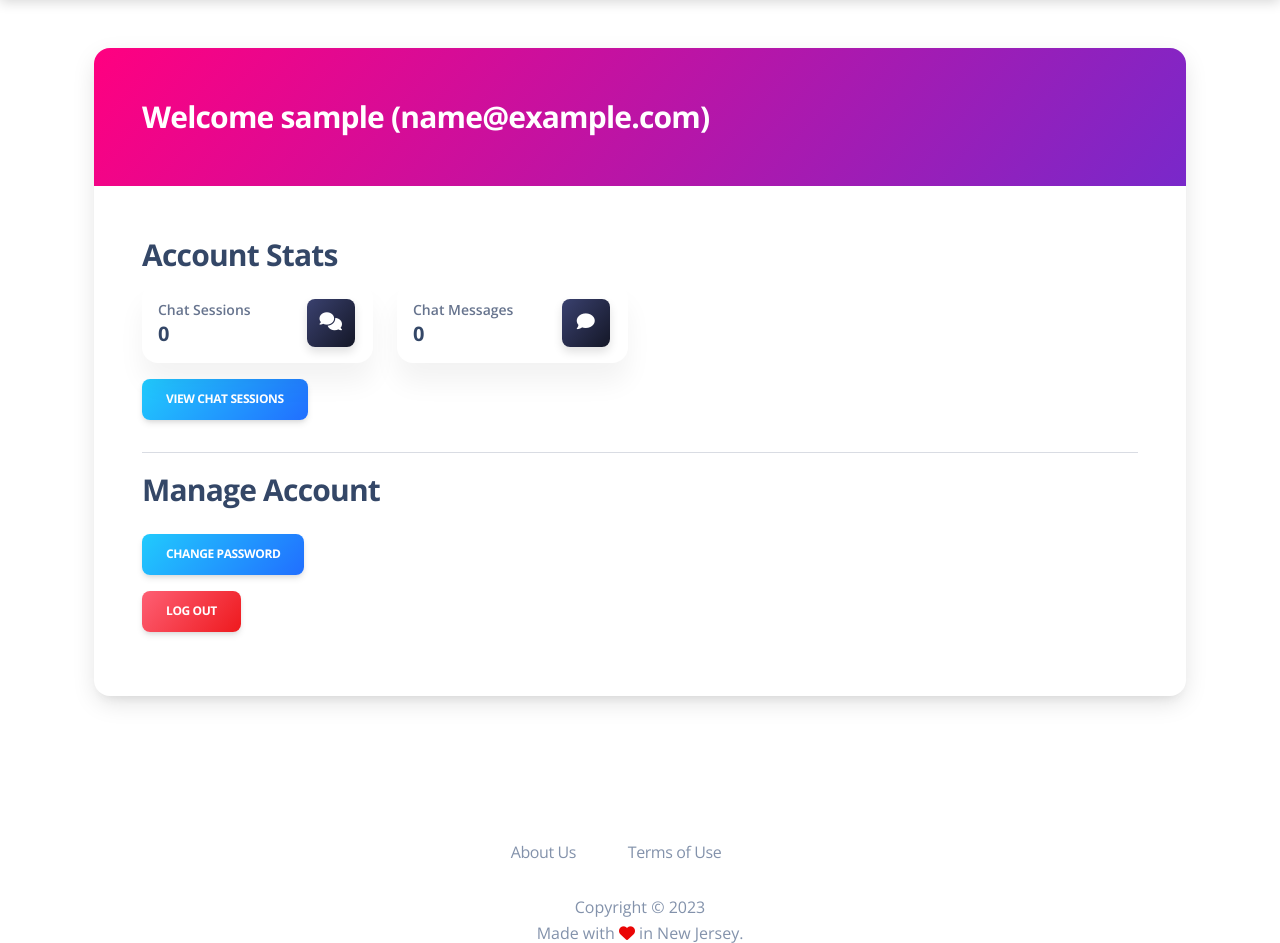
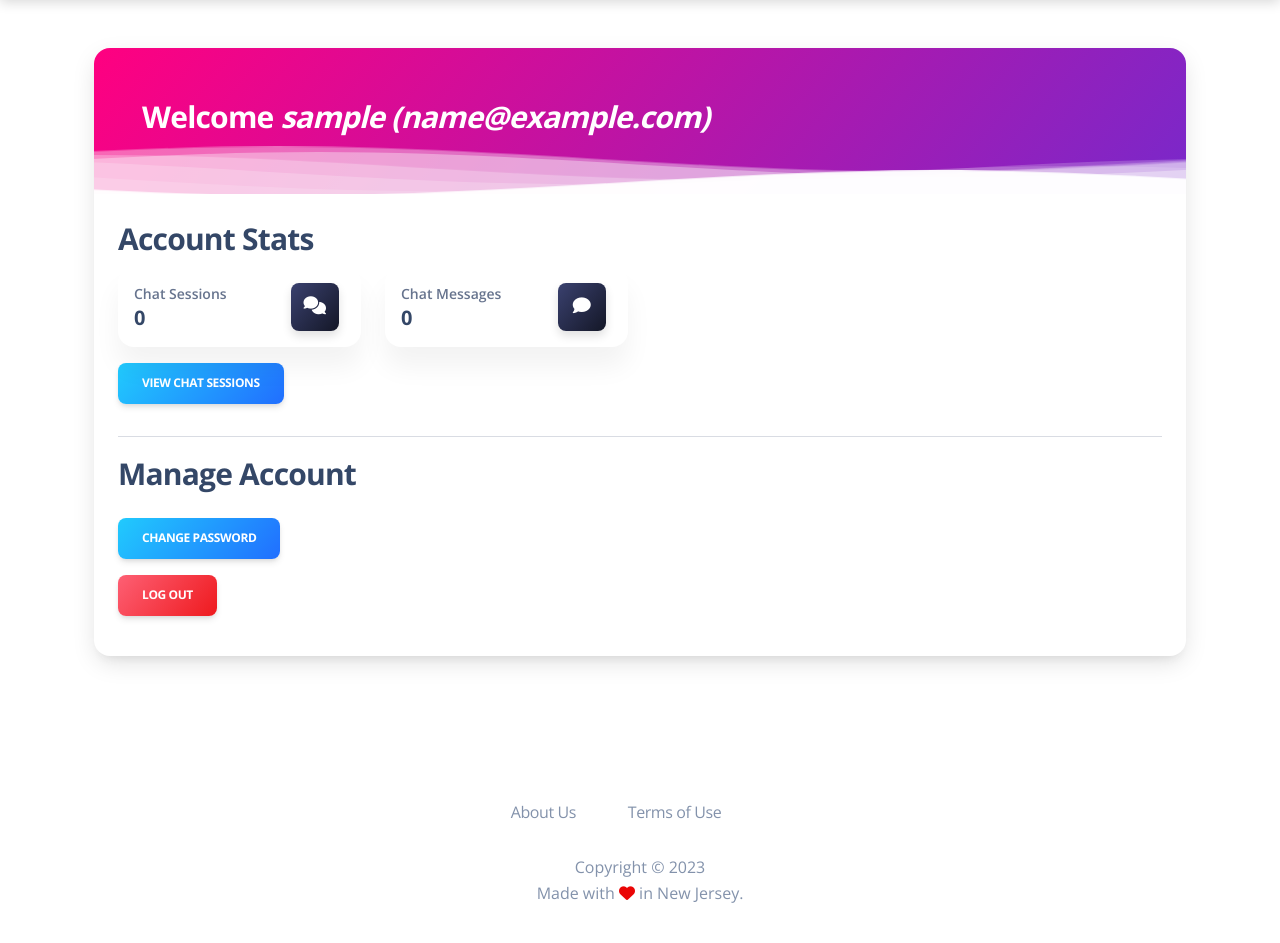
Before and after one commit to daugaard/rulesbot, a Django app: page /users/ in a window 1280 px wide. Shown: the part 57-1000 px from the top of the page. After the commit the page ends 960 px from the top, so only its background shows below. Run offline with Django 4.2, Linux system fonts and the light colour scheme; a user stored in the database is signed in; tables that the repository leaves empty hold one stand-in row (values such as "Sample post"); data that the repository does not hold is empty; parts of the project's set-up code (start-up, migrations or seed data) failed here and were passed over; some libraries are stand-ins or nearby versions.

Commit message:
more styling.

```diff
--- a/users/templates/users/account.html
+++ b/users/templates/users/account.html
@@ -9,9 +9,24 @@
             <div class="col-12">
                 <div class="card shadow-lg mb-5">
                     <div class="card-header bg-gradient-primary p-5 position-relative">
-                        <h3 class="text-white mb-0">Welcome {{ user.username }} ({{user.email}})</h3>
+                        <h3 class="text-white">Welcome <span class="fst-italic">{{ user.username }} ({{user.email}})</span></h3>
+                        <div class="position-absolute w-100 z-index-1 bottom-0 ms-n5">
+                            <svg class="waves" xmlns="http://www.w3.org/2000/svg" xmlns:xlink="http://www.w3.org/1999/xlink" viewBox="0 24 150 40" preserveAspectRatio="none" shape-rendering="auto" style="height:7vh;min-height:50px;">
+                                <defs>
+                                    <path id="gentle-wave" d="M-160 44c30 0 58-18 88-18s 58 18 88 18 58-18 88-18 58 18 88 18 v44h-352z"></path>
+                                </defs>
+                                <g class="moving-waves">
+                                    <use xlink:href="#gentle-wave" x="48" y="-1" fill="rgba(255,255,255,0.40"></use>
+                                    <use xlink:href="#gentle-wave" x="48" y="3" fill="rgba(255,255,255,0.35)"></use>
+                                    <use xlink:href="#gentle-wave" x="48" y="5" fill="rgba(255,255,255,0.25)"></use>
+                                    <use xlink:href="#gentle-wave" x="48" y="8" fill="rgba(255,255,255,0.20)"></use>
+                                    <use xlink:href="#gentle-wave" x="48" y="13" fill="rgba(255,255,255,0.15)"></use>
+                                    <use xlink:href="#gentle-wave" x="48" y="16" fill="rgba(255,255,255,0.95"></use>
+                                </g>
+                            </svg>
+                        </div>
                     </div>
-                    <div class="card-body p-5">
+                    <div class="card-body">
                         <h3>Account Stats</h3>
                         <div class="row">
                             <div class="col-xl-3 col-sm-6 mb-xl-0 mb-4">
```
Also changed, not shown: chat/templates/chat/sessions.html (+22 -3 lines).
